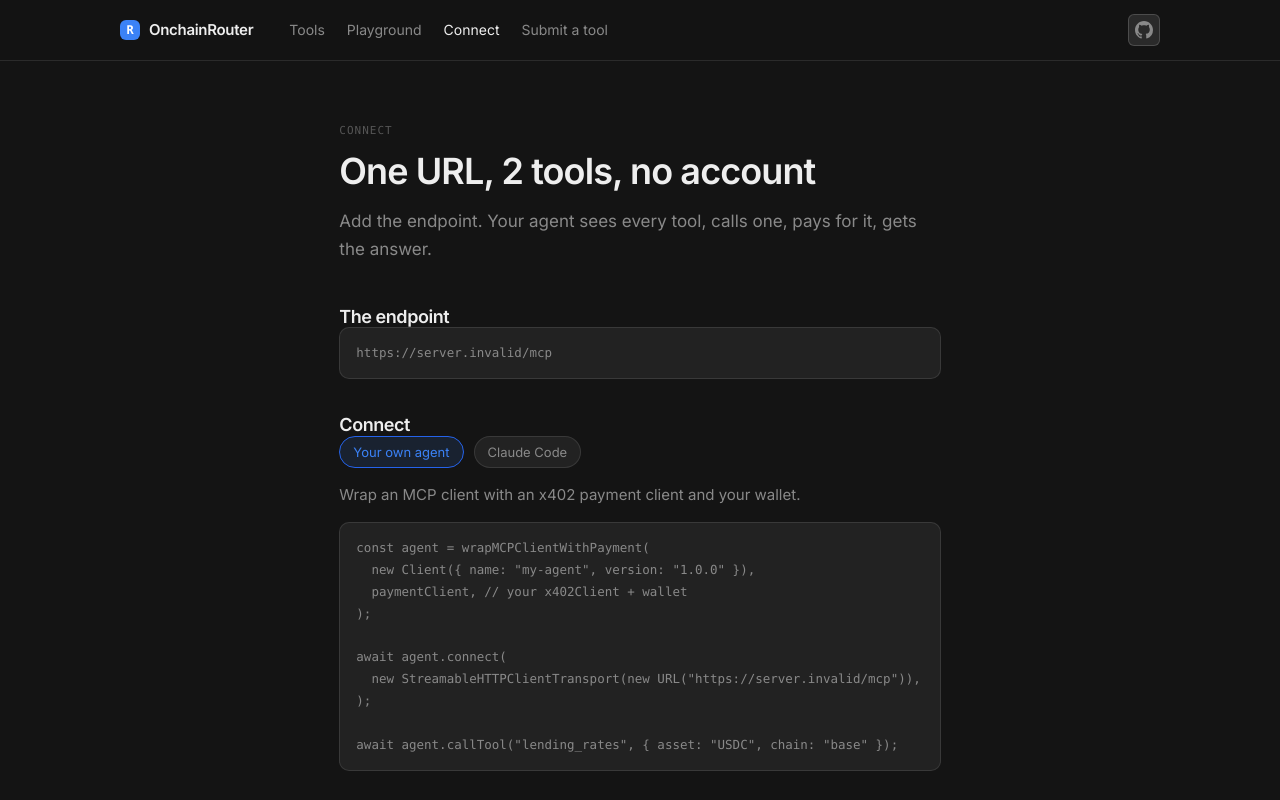
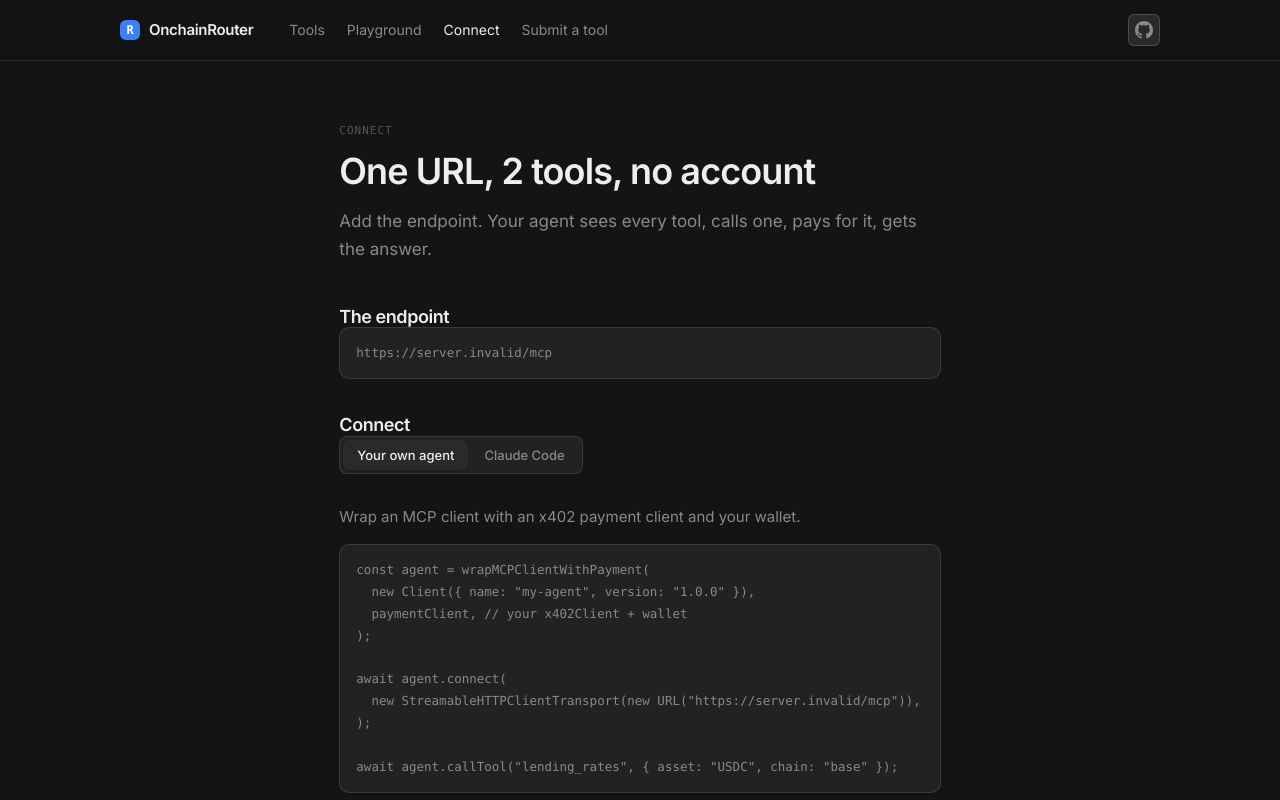
Before and after one commit to web3xDev/onchain-router, a Next.js app: page /connect in a window 1280 px wide. Shown: the top 800 px of the page. Built offline with nearby package versions, Linux system fonts and the light colour scheme; no server answers.

Commit message:
Segmented control on the connect page

```diff
--- a/app/globals.css
+++ b/app/globals.css
@@ -71,6 +71,7 @@ button,
 .chip,
 .card,
 .terminal-tab,
+.segmented button,
 .search,
 .field input,
 .field textarea,
@@ -404,6 +405,40 @@ pre {
   letter-spacing: 0.09em;
   text-transform: uppercase;
   color: var(--text-3);
+}
+
+/* ── segmented control ───────────────────────────────────────────────────── */
+
+.segmented {
+  display: inline-flex;
+  padding: 3px;
+  gap: 2px;
+  border: 1px solid var(--border);
+  border-radius: 8px;
+  background: var(--surface);
+}
+
+.segmented button {
+  height: 30px;
+  padding: 0 14px;
+  border: none;
+  border-radius: 6px;
+  background: transparent;
+  color: var(--text-2);
+  font-family: inherit;
+  font-size: 13px;
+  font-weight: 500;
+  cursor: pointer;
+}
+
+.segmented button:hover {
+  color: var(--text);
+}
+
+.segmented button[aria-pressed="true"] {
+  background: var(--surface-2);
+  color: var(--text);
+  box-shadow: 0 1px 2px rgba(0, 0, 0, 0.3);
 }
 
 /* ── catalogue ───────────────────────────────────────────────────────────── */
--- a/components/connect-paths.tsx
+++ b/components/connect-paths.tsx
@@ -9,21 +9,11 @@ export function ConnectPaths({ base }: { base: string }) {
 
   return (
     <div>
-      <div className="filters" style={{ marginBottom: 14 }}>
-        <button
-          type="button"
-          className="chip"
-          aria-pressed={path === "sdk"}
-          onClick={() => setPath("sdk")}
-        >
+      <div className="segmented" style={{ marginBottom: 16 }}>
+        <button type="button" aria-pressed={path === "sdk"} onClick={() => setPath("sdk")}>
           Your own agent
         </button>
-        <button
-          type="button"
-          className="chip"
-          aria-pressed={path === "claude"}
-          onClick={() => setPath("claude")}
-        >
+        <button type="button" aria-pressed={path === "claude"} onClick={() => setPath("claude")}>
           Claude Code
         </button>
       </div>
```
